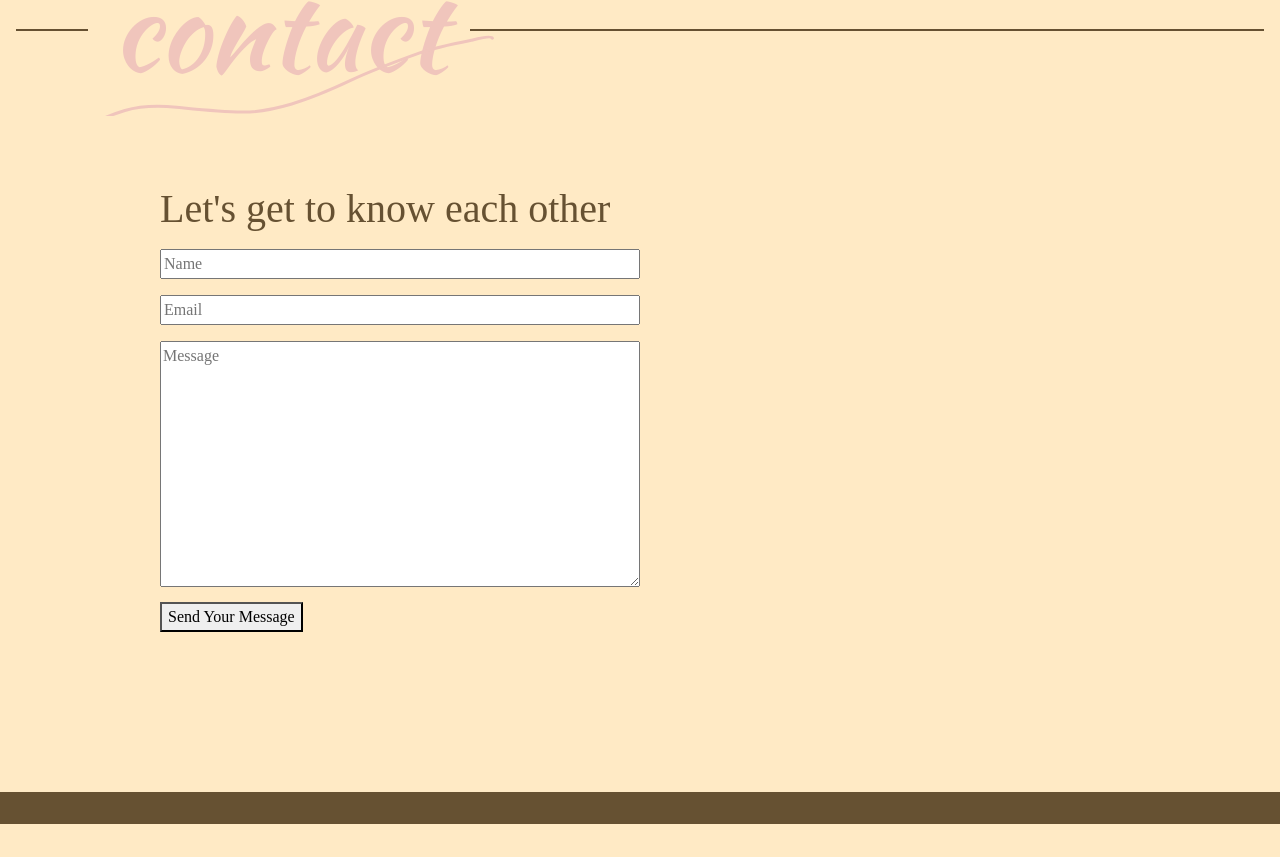
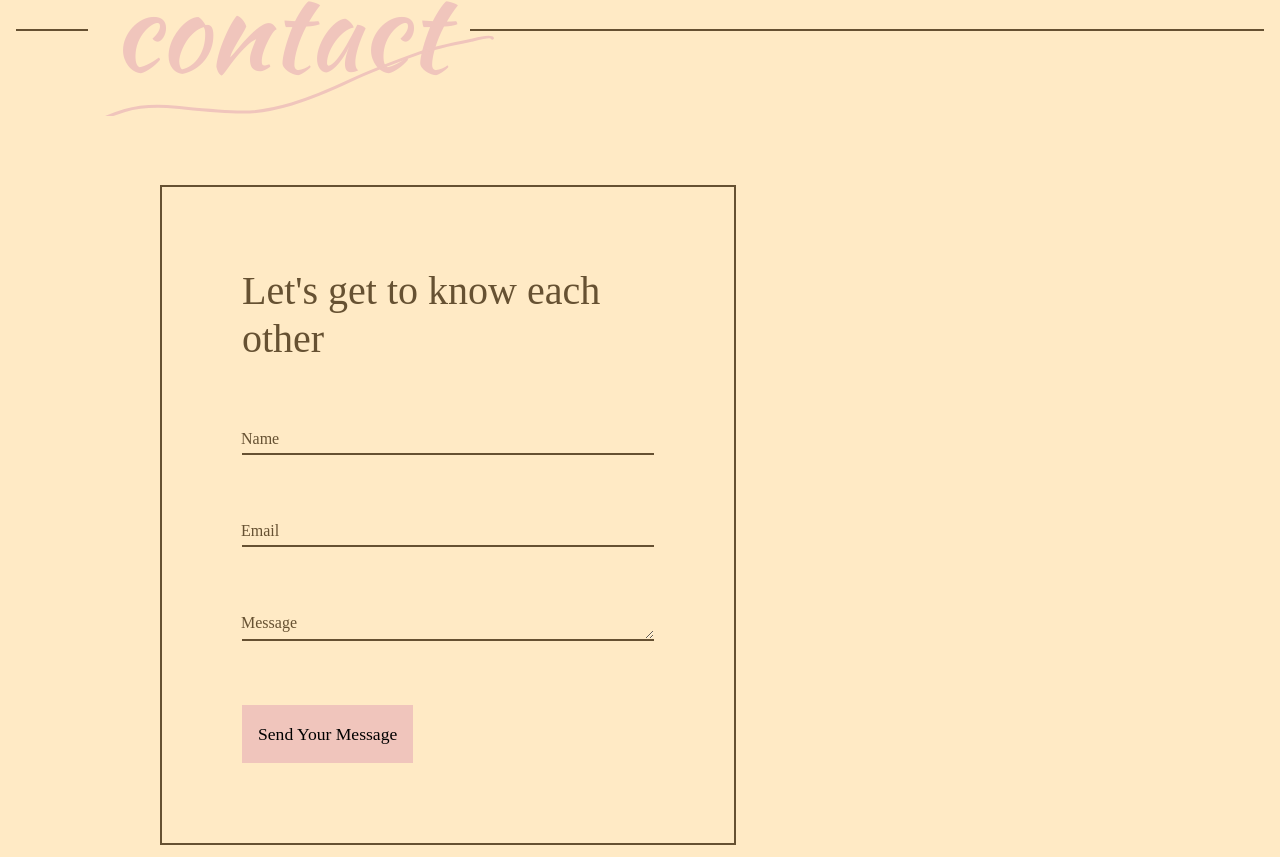
Before and after one commit to RafhaelHailar/Portfolio-First, a React (Create React App) app: page / in a window 1280 px wide. Shown: the part 2723-3580 px from the top of the page. Before the commit the page ends 3547 px from the top, so only its background shows below. Built offline with nearby package versions, Linux system fonts and the light colour scheme; a web font is replaced by a local one.

Commit message:
Seriously

```diff
--- a/package.json
+++ b/package.json
@@ -4,6 +4,7 @@
   "version": "0.1.0",
   "private": true,
   "dependencies": {
+    "@emailjs/browser": "^3.11.0",
     "@fortawesome/free-brands-svg-icons": "^6.4.2",
     "@fortawesome/free-solid-svg-icons": "^6.4.2",
     "@fortawesome/react-fontawesome": "^0.2.0",
@@ -11,6 +12,7 @@
     "@testing-library/react": "^13.4.0",
     "@testing-library/user-event": "^13.5.0",
     "bootstrap": "^5.3.1",
+    "dotenv": "^16.3.1",
     "gh-pages": "^6.0.0",
     "react": "^18.2.0",
     "react-bootstrap": "^2.8.0",
--- a/src/App.js
+++ b/src/App.js
@@ -6,7 +6,6 @@ import PageProjects from './Components/Projects/PageProjects';
 import PageAbout from './Components/About/PageAbout';
 import PageContact from './Components/Contact/PageContact';
 import MouseIndicator from './Components/MouseIndicator';
-
 
 function App() {
   return (
@@ -21,6 +20,7 @@ function App() {
 
       </div>
       <MouseIndicator></MouseIndicator>
+
     </>
   );
 }
--- a/src/Components/Contact/PageContact.js
+++ b/src/Components/Contact/PageContact.js
@@ -1,4 +1,22 @@
+import { useRef } from "react";
+import emailjs from "@emailjs/browser";
+
 const PageContact = () => {
+    const form = useRef();
+
+    const sendEmail = (e) => {
+      e.preventDefault();
+
+      emailjs.sendForm(process.env.REACT_APP_EMAILJS_SERVICEID, process.env.REACT_APP_EMAILJS_TEMPLATEID, form.current, process.env.REACT_APP_EMAILJS_PUBLICKEY)
+        .then((result) => {
+            console.log(result.text);
+            form.current.reset();
+        }, (error) => {
+            console.log(error.text);
+        });
+    };
+
+
     return (
         <>
             <div id="contact">
@@ -12,13 +30,24 @@ const PageContact = () => {
                     </div>
                     <span></span>
                 </div>
-                <form>
-                    <h1>Let's get to know each other</h1>
-                    <input type="text" placeholder="Name" />
-                    <input type="email" placeholder="Email" />
-                    <textarea placeholder="Message" rows={10}></textarea>
-                    <button>Send Your Message</button>
-                </form>
+                <div className="contact-form">
+                    <h1 style={{marginBottom:"2.5rem"}}>Let's get to know each other</h1>
+                    <form ref={form} onSubmit={sendEmail}>
+                        <div className="input-group">
+                            <input type="text" required name="user_name" />
+                            <span>Name</span>
+                        </div>
+                        <div className="input-group">
+                            <input type="text" required name="user_email"/>
+                            <span>Email</span>
+                        </div>
+                        <div className="input-group">
+                            <textarea rows={1} required name="message"></textarea>
+                            <span>Message</span>
+                        </div>
+                        <button>Send Your Message</button>
+                    </form>
+                </div>
             </div>
         </>
     );
--- a/src/Components/MouseIndicator.js
+++ b/src/Components/MouseIndicator.js
@@ -101,7 +101,7 @@ const MouseIndicator = () => {
 
             document.querySelector(".gotoProjectsBtn").onclick = function() {
                 const projects_container = document.querySelector("#projects .projects-container");
-                        document.querySelector("#projects .project-preview .project-target").style.transition = "none";
+                        document.querySelector("#projects .project-preview .project-target").style.transition = "0 opacity";
                         document.querySelector("#projects .project-preview .project-target").style.opacity = 0;
                         document.querySelector("#projects .project-preview").classList.add("hide");
                         wall.classList.remove("hide");
--- a/src/Components/Projects/Components/ProjectPreview.js
+++ b/src/Components/Projects/Components/ProjectPreview.js
@@ -17,9 +17,23 @@ const ProjectPreview = () => {
                     <div className="project-target">
                         <div className="description">
                             Lorem ipsum dolor sit amet consectetur adipisicing elit. Blanditiis repudiandae vitae iste facilis libero ratione suscipit! Natus ea odio ullam tempore laborum facere ex veniam ducimus provident, a unde id tempora reiciendis quod! Adipisci, consequatur?
-                            <div className="actions">
-                                <a href="" className="prevProjLink">Code</a>
-                                <a href="https://rafhaelhailar.github.io/Long-Stick/" className="prevProjLink" target="_blank">Live Demo</a>
+                            <div className="others container-fluid">
+                                <div className="row">
+                                    <div className="tools col-6">
+                                        <h3 style={{fontWeight:"700"}}>TOOLS</h3>
+                                        <div>
+                                            <span>#HTML</span>
+                                            <span>#CSS</span>
+                                            <span>#Javascript</span>
+                                            <span>#LOVEUwU</span>
+                                        </div>
+                                    </div>
+                                    <div className="actions col-6">
+                                        <a href="" className="prevProjLink">Code</a>
+                                        <a href="https://rafhaelhailar.github.io/Long-Stick/" className="prevProjLink" target="_blank">Live Demo</a>
+                                    </div>
+                                </div>
+
                             </div>
                         </div>
                         <div className="image-preview">
--- a/src/style.css
+++ b/src/style.css
@@ -356,10 +356,16 @@ body {
     z-index: 1;
 }
 
+#projects .project-preview .project-target .description .others {
+    position: absolute;
+    bottom: 2rem;
+    padding: 0;
+    margin: 0;
+}
+
 #projects .project-preview .project-target .description .actions {
-    position: absolute;
-    right: 1rem;
-    bottom: 2rem;
+    display: flex;
+    align-items: flex-end;
 }
 
 #projects .project-preview .project-target .description .actions a {
@@ -372,6 +378,18 @@ body {
     padding: .6rem .8rem;
     font-size: 1.7rem;
     font-family: 'Kaushan Script', cursive;
+}
+
+#projects .project-preview .project-target .description .tools > div {
+    display: flex;
+    gap: .5rem;
+    font-size: 1.2rem;
+    font-weight: 700;
+    overflow: scroll;
+}
+
+#projects .project-preview .project-target .description .tools > div::-webkit-scrollbar {
+    display: none;
 }
 
 #projects .project-preview .project-target .name {
@@ -430,14 +448,51 @@ body {
 }
 
 
-#contact form {
+#contact .contact-form {
     margin-top: 8rem;
-    width: 50%;
+    width: 60%;
+    background: #FFEAC5;
+    border: 2px solid #665132;
+    padding: 5rem 5rem;
+}
+
+#contact .contact-form .input-group  {
+    position: relative;
+    margin: 4rem 0;
+}
+
+#contact .contact-form .input-group input:focus ~ span, #contact .contact-form .input-group input:valid ~ span,
+#contact .contact-form .input-group textarea:focus ~ span , #contact .contact-form .input-group textarea:valid ~ span {
+    transform: translateY(-100%);
+}
+
+#contact .contact-form .input-group span {
+    position: absolute;
+    top: 0;
+    left: 0;
+    transition: .2s;
+}
+
+#contact .contact-form button  {
+    background: #F0C5BC;
+    border: none;
+    font-size: 1.1rem;
+    padding: 1rem 1rem;
+}
+
+#contact .contact-form input {
+    background: transparent;
+    border: none;
+    border-bottom: 2px solid #665132;
+    outline: none;
 }
 
 #contact form input , #contact form textarea {
     width: 100%;
-    margin: .5rem 0;
+    background: transparent;
+    border: none;
+    outline: none;
+    border-bottom: 2px solid #665132;
 }
 
 .mouse_indicator {
```
Also changed, not shown: 2 other files (tests, documents, lock files or other folders).
